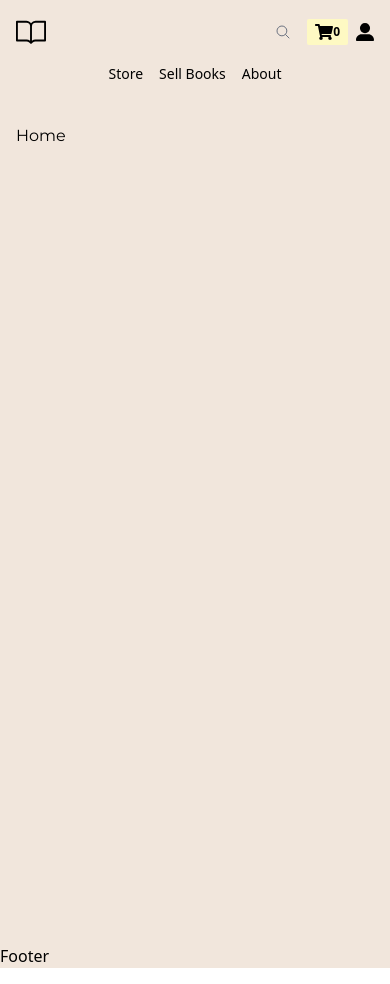
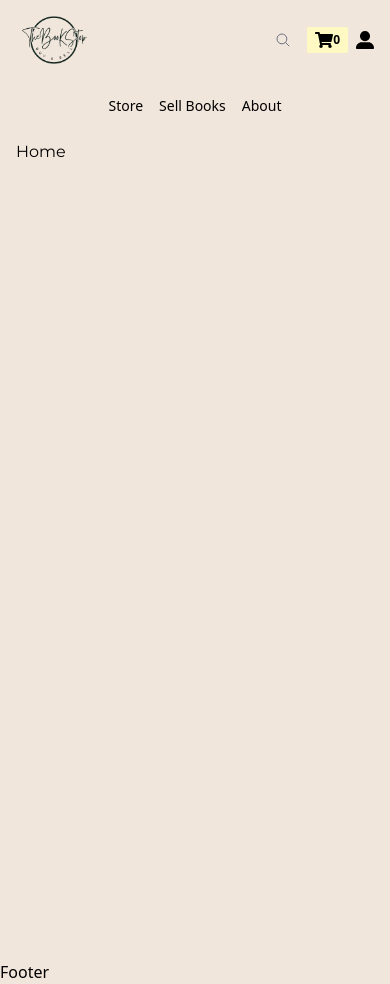
Before and after one commit to levanter914/TheBookStop, a React (Vite) app in the folder frontend/: page / in a window 390 px wide. Built offline with nearby package versions, Linux system fonts and the light colour scheme.

Commit message:
updating logo

```diff
--- a/frontend/index.html
+++ b/frontend/index.html
@@ -2,7 +2,7 @@
 <html lang="en">
   <head>
     <meta charset="UTF-8" />
-    <link rel="icon" type="image/svg+xml" href="/vite.svg" />
+    <link rel="icon" type="image/x-icon" href="./public/icon (2).png" />
     <meta name="viewport" content="width=device-width, initial-scale=1.0" />
     <title>TheBookStop</title>
   </head>
--- a/frontend/src/components/Navbar.jsx
+++ b/frontend/src/components/Navbar.jsx
@@ -16,12 +16,13 @@ const Navbar = () => {
   };
 
   return (
-    <header className="max-w-screen-2xl mx-auto px-4 py-4 ">
+    <header className="max-w-screen-2xl mx-auto px-4 py-auto ">
       <nav className="flex items-center justify-between flex-wrap">
         {/* Left side - Logo */}
         <div className="flex items-center md:gap-16 gap-2">
           <Link to="/">
-            <GoBook className="text-3xl md:text-4xl" />
+            {/* <GoBook className="text-3xl md:text-4xl" /> */}
+            <img src="./public/logo.png" alt="" className="w-20" />
           </Link>
         </div>
 
```
Also changed, not shown: frontend/public/icon (2).png (added), frontend/public/logo.png (added).
